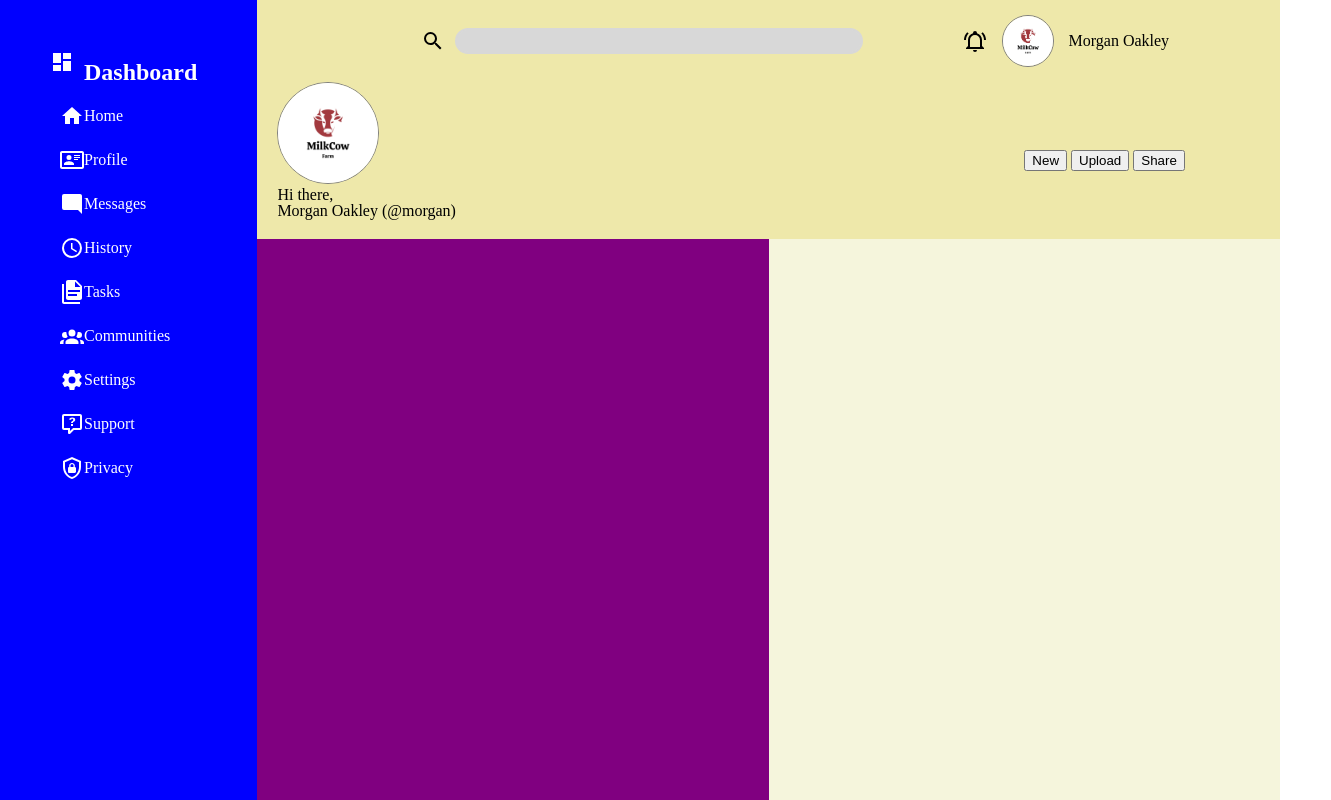
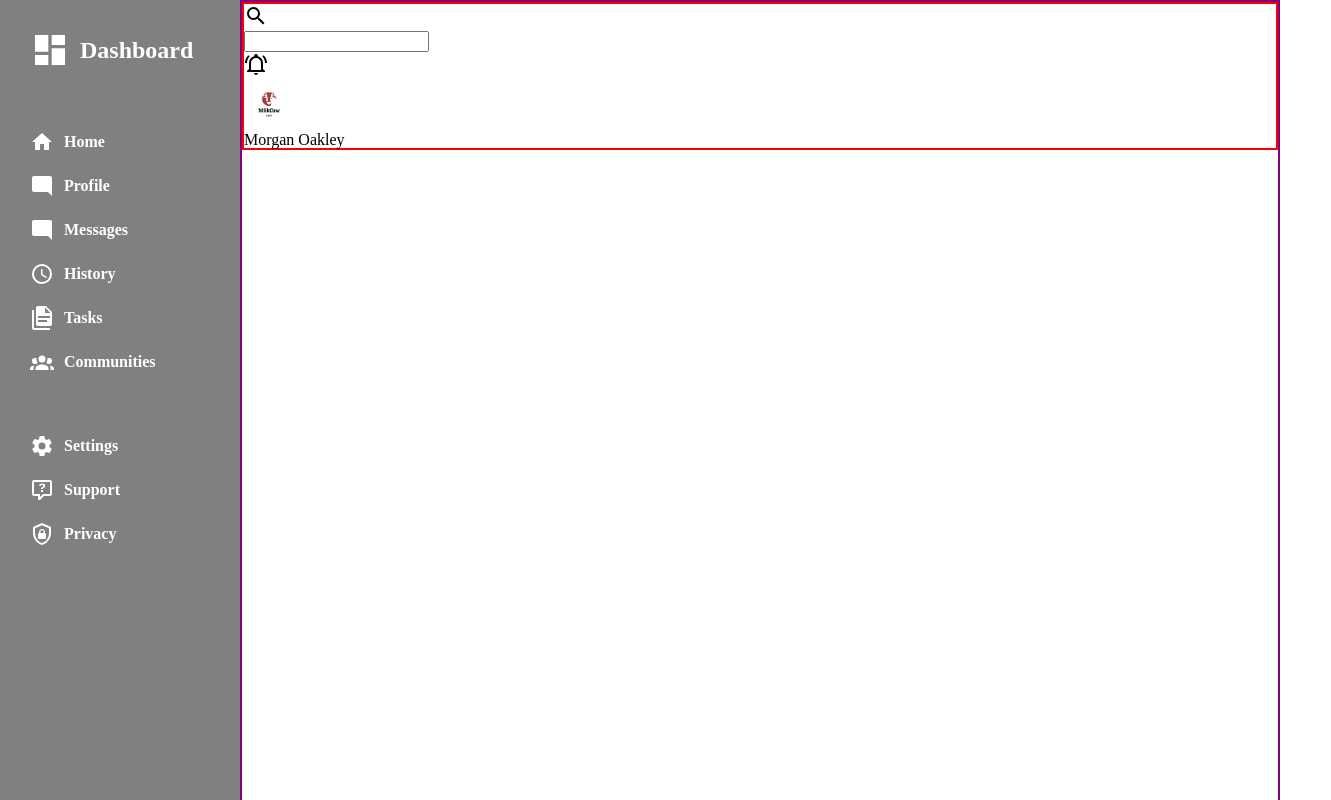
Before and after one commit to o0ops46/admin-dashboard, a plain HTML site: page index.html in a window 1280 px wide. Shown: the top 800 px of the page, 1331 px wide, since content can reach past the window. Drawn offline with Linux system fonts and the light colour scheme.

Commit message:
edited the sidebar

```diff
--- a/index.html
+++ b/index.html
@@ -9,106 +9,133 @@
   </head>
   <body>
     <div class="container">
-      <div class="sidebar">
-        <div class="dashboard">
-          <svg style="width: 24px; height: 24px" viewBox="0 0 24 24">
+      <ul class="sidebar">
+        <li class="dashboard">
+          <svg class="dashboard-svg" viewBox="0 0 24 24">
             <path
               fill="currentColor"
               d="M13,3V9H21V3M13,21H21V11H13M3,21H11V15H3M3,13H11V3H3V13Z"
-            />
-          </svg>
-          <h2>Dashboard</h2>
-        </div>
-        <div class="navigation">
-          <div class="nav-links">
+            /></svg
+          >Dashboard
+        </li>
+        <li>
           <svg style="width: 24px; height: 24px" viewBox="0 0 24 24">
             <path
               fill="currentColor"
               d="M10,20V14H14V20H19V12H22L12,3L2,12H5V20H10Z"
             />
           </svg>
-            <p>Home</p>
-          </div>
-          <div class="nav-links">
-            <svg style="width: 24px; height: 24px" viewBox="0 0 24 24">
-              <path
-                fill="currentColor"
-                d="M22,3H2C0.91,3.04 0.04,3.91 0,5V19C0.04,20.09 0.91,20.96 2,21H22C23.09,20.96 23.96,20.09 24,19V5C23.96,3.91 23.09,3.04 22,3M22,19H2V5H22V19M14,17V15.75C14,14.09 10.66,13.25 9,13.25C7.34,13.25 4,14.09 4,15.75V17H14M9,7A2.5,2.5 0 0,0 6.5,9.5A2.5,2.5 0 0,0 9,12A2.5,2.5 0 0,0 11.5,9.5A2.5,2.5 0 0,0 9,7M14,7V8H20V7H14M14,9V10H20V9H14M14,11V12H18V11H14"
-              />
-            </svg>
-            <p>Profile</p>
-          </div>
-          <div class="nav-links">
+          Home
+        </li>
+        <li>
           <svg style="width: 24px; height: 24px" viewBox="0 0 24 24">
             <path
               fill="currentColor"
               d="M22,4C22,2.89 21.1,2 20,2H4A2,2 0 0,0 2,4V16A2,2 0 0,0 4,18H18L22,22V4Z"
-              />
-            </svg>
-            <p>Messages</p>
-          </div>
-          <div class="nav-links">
+            /></svg
+          >Profile
+        </li>
+        <li>
+          <svg style="width: 24px; height: 24px" viewBox="0 0 24 24">
+            <path
+              fill="currentColor"
+              d="M22,4C22,2.89 21.1,2 20,2H4A2,2 0 0,0 2,4V16A2,2 0 0,0 4,18H18L22,22V4Z"
+            /></svg
+          >Messages
+        </li>
+        <li>
           <svg style="width: 24px; height: 24px" viewBox="0 0 24 24">
             <path
               fill="currentColor"
               d="M12,20A8,8 0 0,0 20,12A8,8 0 0,0 12,4A8,8 0 0,0 4,12A8,8 0 0,0 12,20M12,2A10,10 0 0,1 22,12A10,10 0 0,1 12,22C6.47,22 2,17.5 2,12A10,10 0 0,1 12,2M12.5,7V12.25L17,14.92L16.25,16.15L11,13V7H12.5Z"
-              />
-            </svg>
-            <p>History</p>
-          </div>
-          <div class="nav-links">
+            /></svg
+          >History
+        </li>
+        <li>
           <svg style="width: 24px; height: 24px" viewBox="0 0 24 24">
             <path
               fill="currentColor"
               d="M4 4V22H20V24H4C2.9 24 2 23.1 2 22V4H4M15 7H20.5L15 1.5V7M8 0H16L22 6V18C22 19.11 21.11 20 20 20H8C6.89 20 6 19.1 6 18V2C6 .89 6.89 0 8 0M17 16V14H8V16H17M20 12V10H8V12H20Z"
-              />
-            </svg>
-            <p>Tasks</p>
-          </div>
-          <div class="nav-links">
+            /></svg
+          >Tasks
+        </li>
+        <li>
           <svg style="width: 24px; height: 24px" viewBox="0 0 24 24">
             <path
               fill="currentColor"
               d="M12,5.5A3.5,3.5 0 0,1 15.5,9A3.5,3.5 0 0,1 12,12.5A3.5,3.5 0 0,1 8.5,9A3.5,3.5 0 0,1 12,5.5M5,8C5.56,8 6.08,8.15 6.53,8.42C6.38,9.85 6.8,11.27 7.66,12.38C7.16,13.34 6.16,14 5,14A3,3 0 0,1 2,11A3,3 0 0,1 5,8M19,8A3,3 0 0,1 22,11A3,3 0 0,1 19,14C17.84,14 16.84,13.34 16.34,12.38C17.2,11.27 17.62,9.85 17.47,8.42C17.92,8.15 18.44,8 19,8M5.5,18.25C5.5,16.18 8.41,14.5 12,14.5C15.59,14.5 18.5,16.18 18.5,18.25V20H5.5V18.25M0,20V18.5C0,17.11 1.89,15.94 4.45,15.6C3.86,16.28 3.5,17.22 3.5,18.25V20H0M24,20H20.5V18.25C20.5,17.22 20.14,16.28 19.55,15.6C22.11,15.94 24,17.11 24,18.5V20Z"
-              />
-            </svg>
-            <p>Communities</p>
-          </div>
-        </div>
-        <div class="settings">
-          <div class="nav-links">
+            /></svg
+          >Communities
+        </li>
+        <li class="settings">
           <svg style="width: 24px; height: 24px" viewBox="0 0 24 24">
             <path
               fill="currentColor"
               d="M12,15.5A3.5,3.5 0 0,1 8.5,12A3.5,3.5 0 0,1 12,8.5A3.5,3.5 0 0,1 15.5,12A3.5,3.5 0 0,1 12,15.5M19.43,12.97C19.47,12.65 19.5,12.33 19.5,12C19.5,11.67 19.47,11.34 19.43,11L21.54,9.37C21.73,9.22 21.78,8.95 21.66,8.73L19.66,5.27C19.54,5.05 19.27,4.96 19.05,5.05L16.56,6.05C16.04,5.66 15.5,5.32 14.87,5.07L14.5,2.42C14.46,2.18 14.25,2 14,2H10C9.75,2 9.54,2.18 9.5,2.42L9.13,5.07C8.5,5.32 7.96,5.66 7.44,6.05L4.95,5.05C4.73,4.96 4.46,5.05 4.34,5.27L2.34,8.73C2.21,8.95 2.27,9.22 2.46,9.37L4.57,11C4.53,11.34 4.5,11.67 4.5,12C4.5,12.33 4.53,12.65 4.57,12.97L2.46,14.63C2.27,14.78 2.21,15.05 2.34,15.27L4.34,18.73C4.46,18.95 4.73,19.03 4.95,18.95L7.44,17.94C7.96,18.34 8.5,18.68 9.13,18.93L9.5,21.58C9.54,21.82 9.75,22 10,22H14C14.25,22 14.46,21.82 14.5,21.58L14.87,18.93C15.5,18.67 16.04,18.34 16.56,17.94L19.05,18.95C19.27,19.03 19.54,18.95 19.66,18.73L21.66,15.27C21.78,15.05 21.73,14.78 21.54,14.63L19.43,12.97Z"
-              />
-            </svg>
-            <p>Settings</p>
-          </div>
-          <div class="nav-links">
+            /></svg
+          >Settings
+        </li>
+        <li>
           <svg style="width: 24px; height: 24px" viewBox="0 0 24 24">
             <path
               fill="currentColor"
               d="M4,2A2,2 0 0,0 2,4V16A2,2 0 0,0 4,18H8V21A1,1 0 0,0 9,22H9.5V22C9.75,22 10,21.9 10.2,21.71L13.9,18H20A2,2 0 0,0 22,16V4C22,2.89 21.1,2 20,2H4M4,4H20V16H13.08L10,19.08V16H4V4M12.19,5.5C11.3,5.5 10.59,5.68 10.05,6.04C9.5,6.4 9.22,7 9.27,7.69C0.21,7.69 6.57,7.69 11.24,7.69C11.24,7.41 11.34,7.2 11.5,7.06C11.7,6.92 11.92,6.85 12.19,6.85C12.5,6.85 12.77,6.93 12.95,7.11C13.13,7.28 13.22,7.5 13.22,7.8C13.22,8.08 13.14,8.33 13,8.54C12.83,8.76 12.62,8.94 12.36,9.08C11.84,9.4 11.5,9.68 11.29,9.92C11.1,10.16 11,10.5 11,11H13C13,10.72 13.05,10.5 13.14,10.32C13.23,10.15 13.4,10 13.66,9.85C14.12,9.64 14.5,9.36 14.79,9C15.08,8.63 15.23,8.24 15.23,7.8C15.23,7.1 14.96,6.54 14.42,6.12C13.88,5.71 13.13,5.5 12.19,5.5M11,12V14H13V12H11Z"
-              />
-            </svg>
-            <p>Support</p>
-          </div>
-          <div class="nav-links">
+            /></svg
+          >Support
+        </li>
+        <li>
           <svg style="width: 24px; height: 24px" viewBox="0 0 24 24">
             <path
               fill="currentColor"
               d="M21,11C21,16.55 17.16,21.74 12,23C6.84,21.74 3,16.55 3,11V5L12,1L21,5V11M12,21C15.75,20 19,15.54 19,11.22V6.3L12,3.18L5,6.3V11.22C5,15.54 8.25,20 12,21M14.8,11V9.5C14.8,8.1 13.4,7 12,7C10.6,7 9.2,8.1 9.2,9.5V11C8.6,11 8,11.6 8,12.2V15.7C8,16.4 8.6,17 9.2,17H14.7C15.4,17 16,16.4 16,15.8V12.3C16,11.6 15.4,11 14.8,11M13.5,11H10.5V9.5C10.5,8.7 11.2,8.2 12,8.2C12.8,8.2 13.5,8.7 13.5,9.5V11Z"
+            /></svg
+          >Privacy
+        </li>
+      </ul>
+      <!-- SIDEBAR -->
+      <!-- SIDEBAR -->
+      <!-- SIDEBAR -->
+      <!-- SIDEBAR -->
+      <div class="main">
+        <header>
+<!-- top side of the header -->
+<!-- top side of the header -->
+<div class="top-side">
+
+    <div class="search-logo">
+  <svg style="width: 24px; height: 24px" viewBox="0 0 24 24">
+    <path
+    fill="currentColor"
+    d="M9.5,3A6.5,6.5 0 0,1 16,9.5C16,11.11 15.41,12.59 14.44,13.73L14.71,14H15.5L20.5,19L19,20.5L14,15.5V14.71L13.73,14.44C12.59,15.41 11.11,16 9.5,16A6.5,6.5 0 0,1 3,9.5A6.5,6.5 0 0,1 9.5,3M9.5,5C7,5 5,7 5,9.5C5,12 7,14 9.5,14C12,14 14,12 14,9.5C14,7 12,5 9.5,5Z"
     />
     </svg>
-            <p>Privacy</p>
+   <div class="search-tab">
+    <input id='search' type="search" />
+   </div>
+
+    <div class="logo-alert">
+      <svg style="width: 24px; height: 24px" viewBox="0 0 24 24">
+        <path
+        fill="currentColor"
+        d="M10,21H14A2,2 0 0,1 12,23A2,2 0 0,1 10,21M21,19V20H3V19L5,17V11C5,7.9 7.03,5.17 10,4.29C10,4.19 10,4.1 10,4A2,2 0 0,1 12,2A2,2 0 0,1 14,4C14,4.1 14,4.19 14,4.29C16.97,5.17 19,7.9 19,11V17L21,19M17,11A5,5 0 0,0 12,6A5,5 0 0,0 7,11V18H17V11M19.75,3.19L18.33,4.61C20.04,6.3 21,8.6 21,11H23C23,8.07 21.84,5.25 19.75,3.19M1,11H3C3,8.6 3.96,6.3 5.67,4.61L4.25,3.19C2.16,5.25 1,8.07 1,11Z"
+        />
+      </svg>
+      </div>
+      <div class="cow-logo-top">
+
+        <img
+
+        src="/resources/cow-logo.png"
+        alt="cow-logo"
+        />
+      </div>
+      <h4>Morgan Oakley</h4>
       </div>
       </div>
-      </div>
-      <div class="main">
-        <div class="top-main">
-          <header>
-            <div class="top-nav">
+      </header>
+<!-- top side of the header -->
+<!-- top side of the header -->
+          <!-- <div class="top-nav">
             <div class="search-logo">
               <svg style="width: 24px; height: 24px" viewBox="0 0 24 24">
                 <path
@@ -150,17 +177,6 @@
               <button class="top-buttons">Upload</button>
               <button class="top-buttons">Share</button>
             </div>
-            </div>
-          </header>
-        </div>
-        <div class="bottom-main">
-          <div class="left-article"></div>
-          <div class="right-article">
-            <div class="announcements"></div>
-            <div class="trending"></div>
-          </div>
-        </div>
-      </div>
-    </div>
+          </div> -->
   </body>
 </html>
--- a/style.css
+++ b/style.css
@@ -122,105 +122,73 @@ table {
   border-collapse: collapse;
   border-spacing: 0;
 }
+
+/* Sidebar */
+.dashboard-svg {
+  height: 40px;
+  width: 40px;
+}
+.sidebar {
+  width: 200px;
+  background-color: grey;
+  height: 100vh;
+  padding: 20px;
+}
+.dashboard {
+  padding-bottom: 50px;
+  font-size: 24px;
+  font-weight: 700;
+}
+.settings {
+  padding-top: 50px;
+}
+li {
+  font-weight: 600;
+  display: grid;
+  color: white;
+  grid-template-columns: 1fr 6fr;
+  padding: 10px;
+  align-items: center;
+  list-style-type: none;
+}
+li svg {
+  padding-right: 10px;
+}
+/* Sidebar */
+/* main content including sidebar*/
 .container {
+  display: grid;
   height: 100vh;
-  width: 100vw;
-  background-color: gainsboro;
+  grid-template-columns: 1fr 5fr;
+}
+/* main content including sidebar*/
+/* MAIN*/
+/* MAIN*/
+.main {
+  border: 2px solid purple;
   display: grid;
-  grid-template-columns: 1fr 4fr;
+  height: 100vh;
+  grid-template-rows: 1fr 5fr;
 }
 
-.main {
-  background-color: grey;
-  display: grid;
-  grid-template-rows: 1fr 4fr;
-}
-.sidebar {
-  background-color: blue;
-  display: flex;
-  flex-direction: column;
-  padding: 50px;
-  color: white;
-}
-
-.search-logo {
-  display: flex;
-  width: 100%;
-  margin-left: 5%;
-  align-items: center;
-  justify-content: center;
-}
-
-.logo-alert-name {
-  display: flex;
-  flex-direction: row;
-  align-items: center;
-  margin-left: 100px;
-}
-.cow-logo-top {
-  margin: 15px;
-}
-h4 {
-  margin-right: 50px;
-}
-.nav-links {
-  padding: 10px;
-  display: inline-flex;
-  align-items: center;
-}
-.dashboard {
-  display: flex;
-  flex-direction: row;
-}
-
-img {
-  width: 50px;
-  height: auto;
-  border: 1px solid grey;
-  border-radius: 50px;
-}
-
-input {
-  border: 2px solid rgb(216, 216, 216);
-  background-color: rgb(216, 216, 216);
-  border-radius: 20px;
-  width: 400px;
-  height: 20px;
-  margin-left: 10px;
-}
-
-.sidebar h2 {
-  font-weight: 700;
-  font-size: 24px;
-  padding: 10px;
-}
-.top-main {
-  background-color: palegoldenrod;
-}
-.bottom-main {
-  background-color: aquamarine;
+/* HEADER INSIDE MAIN */
+/* HEADER INSIDE MAIN */
+/* HEADER INSIDE MAIN */
+header {
+  border: 2px solid red;
   display: grid;
   grid-template-columns: 1fr 1fr;
 }
-.left-article {
-  display: grid;
-  background-color: purple;
+/* top side of the header */
+/* top side of the header */
+
+/* top side of the header */
+/* top side of the header */
+/* HEADER INSIDE MAIN */
+/* HEADER INSIDE MAIN */
+/* HEADER INSIDE MAIN */
+/* MAIN*/
+/* MAIN*/
+img {
+  height: 50px;
 }
-.right-article {
-  display: grid;
-  grid-template-rows: 1fr 1fr;
-  background-color: beige;
-}
-.bottom-nav {
-  display: grid;
-  grid-template-columns: 3fr 1fr;
-  align-items: center;
-}
-.bottom-nav-left {
-  padding-left: 20px;
-  padding-bottom: 20px;
-}
-.large-logo {
-  width: 100px;
-  border-radius: 80px;
-}
```
Lines whose indentation alone changed are shown as unchanged.
